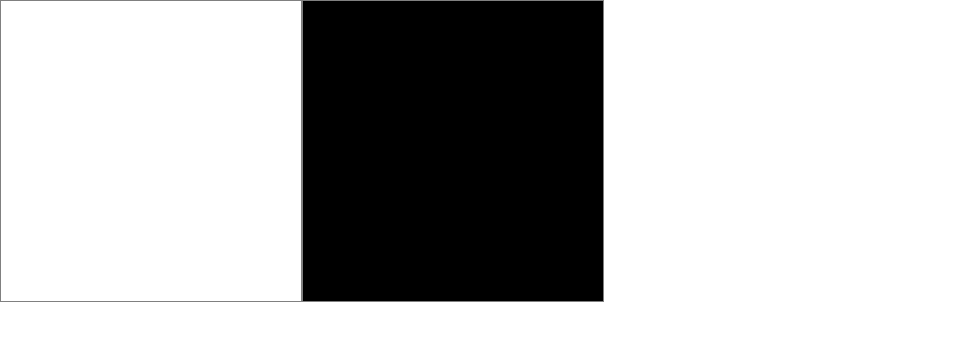
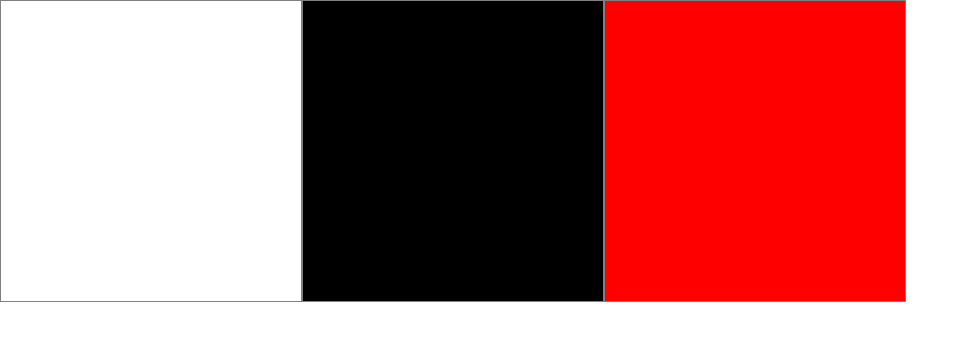
Before and after one commit to darksekai/mainframe, a plain HTML site: page index.html in a window 1280 px wide. Shown: the whole page, without its empty margins (0-969 px from the left). Drawn offline with Linux system fonts and the light colour scheme.

Commit message:
added red

```diff
--- a/index.html
+++ b/index.html
@@ -49,6 +49,9 @@
       .cell.white {
         background-color: white;
       }
+      .cell.red {
+        background-color: red;
+      }
     </style>
   </head>
   <body>
@@ -57,6 +60,9 @@
         <div class="row">
           <div class="cell white"></div>
           <div class="cell"></div>
+          <div class="cell red">
+
+          </div>
         </div>
       </div>
   </div>
```
